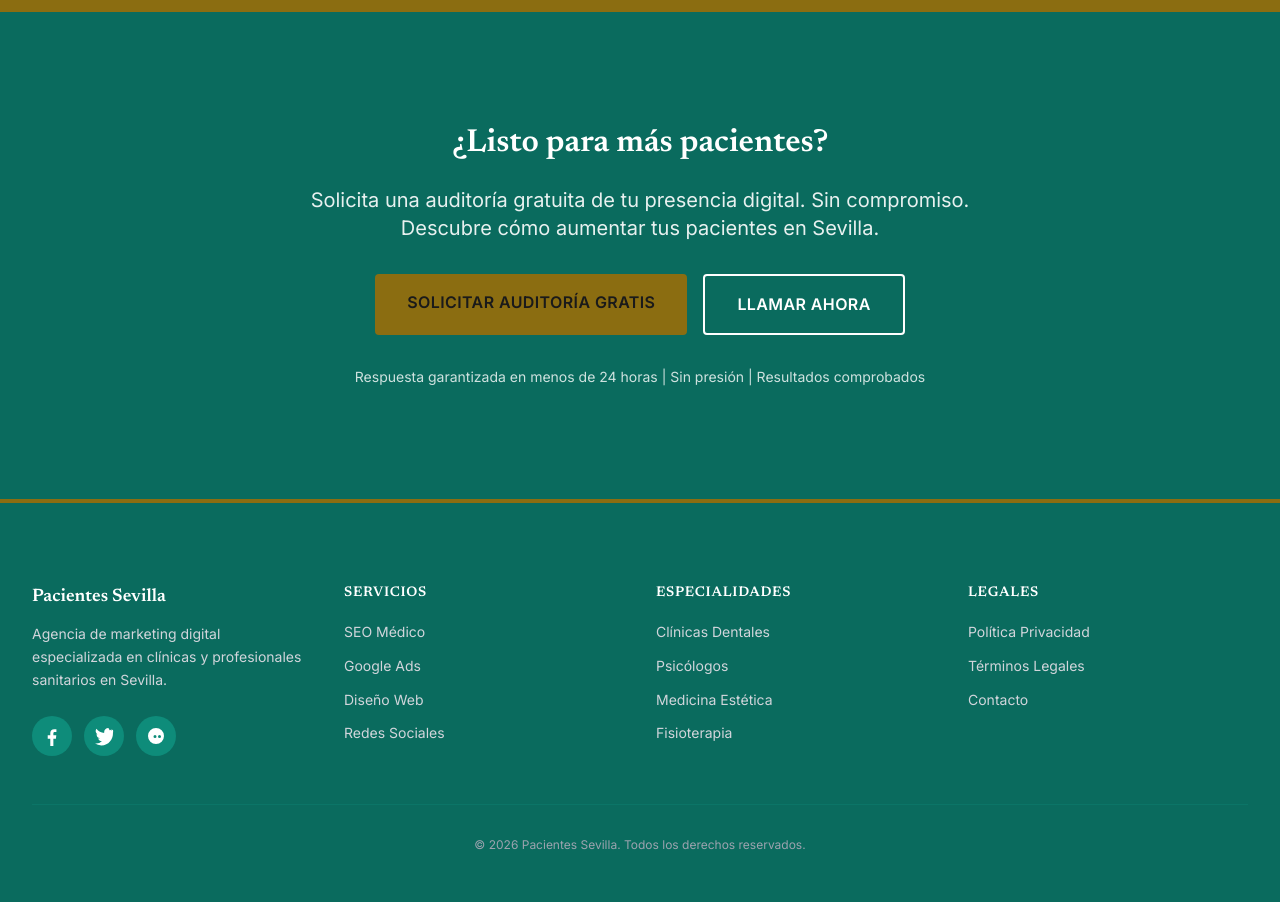
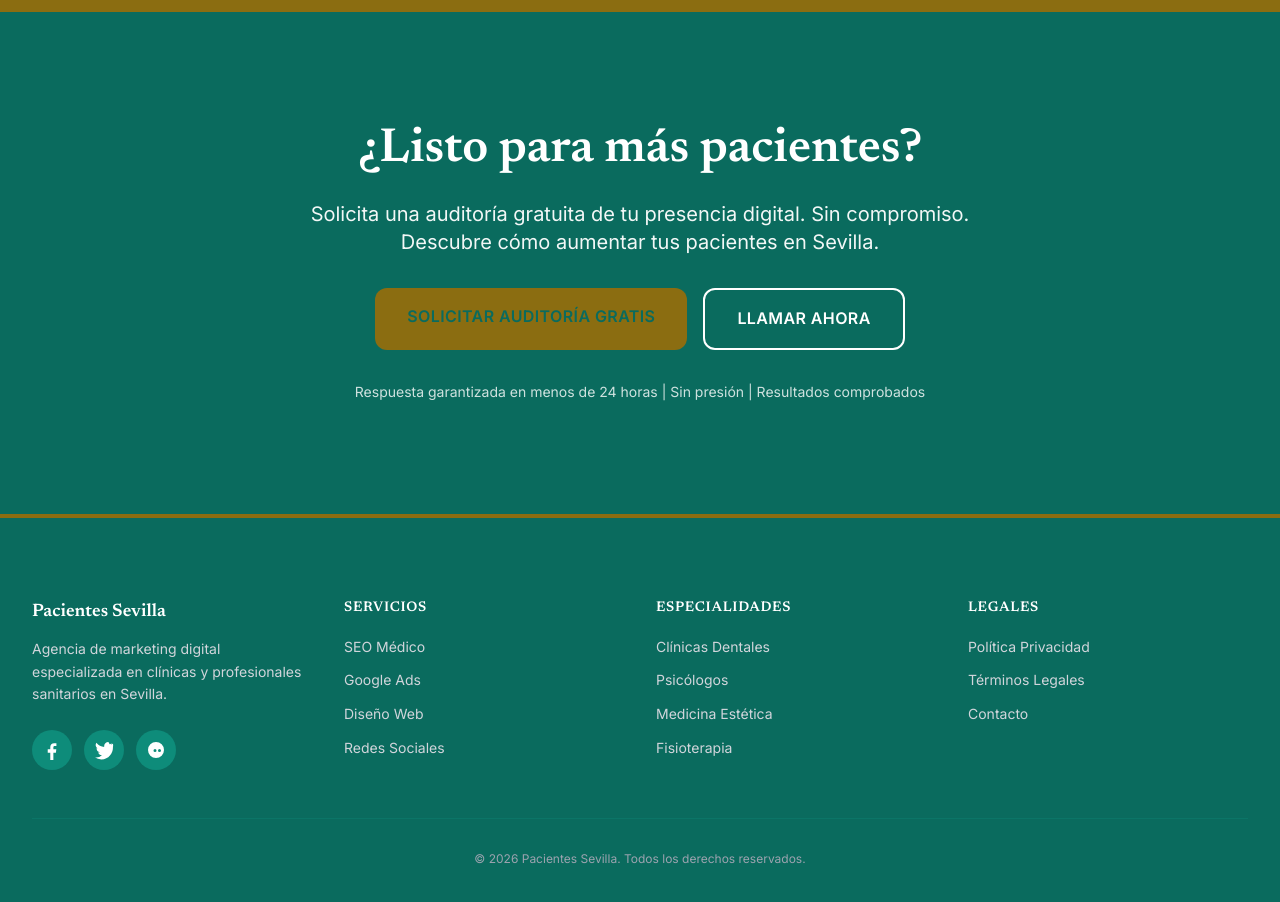
Before and after one commit to carlosalbertocardoso-hub/agencia-clinicas, a Next.js app: page / in a window 1280 px wide. Shown: the part 7460-8362 px from the top of the page. Built offline with nearby package versions, Linux system fonts and the light colour scheme.

Commit message:
design: update CtaFinal with Clinical Eminence styling (heading, gold CTA button, improved typography)

```diff
--- a/src/components/home/CtaFinal.tsx
+++ b/src/components/home/CtaFinal.tsx
@@ -4,8 +4,8 @@ export default function CtaFinal() {
   return (
     <section className="section-padding section-primary">
       <div className="container-custom text-center">
-        <h2 className="text-h2 font-heading mb-6">¿Listo para más pacientes?</h2>
-        <p className="text-xl mb-8 max-w-2xl mx-auto opacity-90 text-white">
+        <h2 className="text-4xl md:text-5xl font-heading font-semibold mb-6 text-white">¿Listo para más pacientes?</h2>
+        <p className="text-lg md:text-xl mb-8 max-w-2xl mx-auto opacity-95 text-white">
           Solicita una auditoría gratuita de tu presencia digital. Sin compromiso. Descubre cómo
           aumentar tus pacientes en Sevilla.
         </p>
@@ -13,13 +13,13 @@ export default function CtaFinal() {
         <div className="flex flex-col sm:flex-row gap-4 justify-center">
           <Link
             href="/contacto"
-            className="inline-block bg-secondary text-tertiary px-8 py-4 rounded font-semibold uppercase tracking-wide hover:opacity-90 transition"
+            className="inline-block bg-accent text-primary px-8 py-4 rounded-lg font-semibold uppercase tracking-wide hover:opacity-90 transition"
           >
             Solicitar auditoría gratis
           </Link>
           <a
             href="tel:+34XXX"
-            className="inline-block border-2 border-white text-white px-8 py-4 rounded hover:bg-white hover:text-primary transition font-semibold uppercase tracking-wide"
+            className="inline-block border-2 border-white text-white px-8 py-4 rounded-lg hover:bg-white hover:text-primary transition font-semibold uppercase tracking-wide"
           >
             Llamar ahora
           </a>
```
